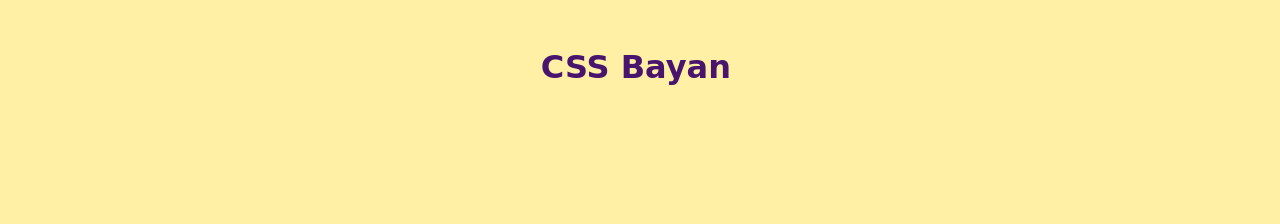
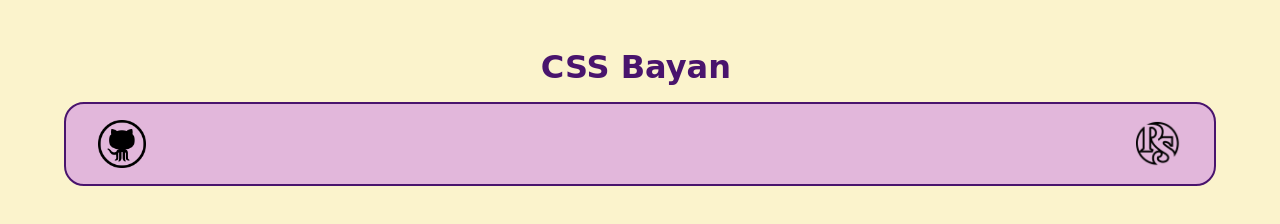
Before and after one commit to alagun/cssBayan, a plain HTML site: page index.html in a window 1280 px wide. Drawn offline with Linux system fonts and the light colour scheme.

Commit message:
feat: add footer

```diff
--- a/index.html
+++ b/index.html
@@ -13,7 +13,14 @@
         <h1 class="title">CSS Bayan</h1>
       </header>
       <main></main>
-      <footer></footer>
+      <footer>
+        <a class="logo__box" href="https://github.com/alagun" target="_blank">
+          <img class="footer__logo" src="./assets/logo/git.png" alt="GitHub"
+        /></a>
+        <a class="logo__box" href="https://rs.school/js/" target="_blank">
+          <img class="footer__logo" src="./assets/logo/rs.png" alt="RSSchool"
+        /></a>
+      </footer>
     </div>
   </body>
 </html>
--- a/style.css
+++ b/style.css
@@ -6,17 +6,17 @@
 }
 
 body {
-  background-color: #fff0a6;
+  background-color: #fbf3cc;
 }
 .wrapper {
   width: 90%;
   margin: 0 auto;
 }
+/* start header */
 
 header {
   padding: 3em 0 1em;
 }
-
 h1 {
   display: block;
   width: 20%;
@@ -29,6 +29,27 @@ h1 {
   color: #49146d;
   font-family: cursive;
 }
+/* end header */
+/* start main */
+/* end main */
+/* start footer */
+footer {
+  display: flex;
+  justify-content: space-between;
+  padding: 1em 2em;
+  background-color: #a724ff4a;
+  border: 2px solid #49146d;
+  border-radius: 20px;
+}
+.logo__box {
+  height: 3em;
+  width: 3em;
+}
+.footer__logo {
+  height: 100%;
+  width: auto;
+}
+/* end footer */
 
 @media screen and (max-width: 1120px) {
   h1 {
```
